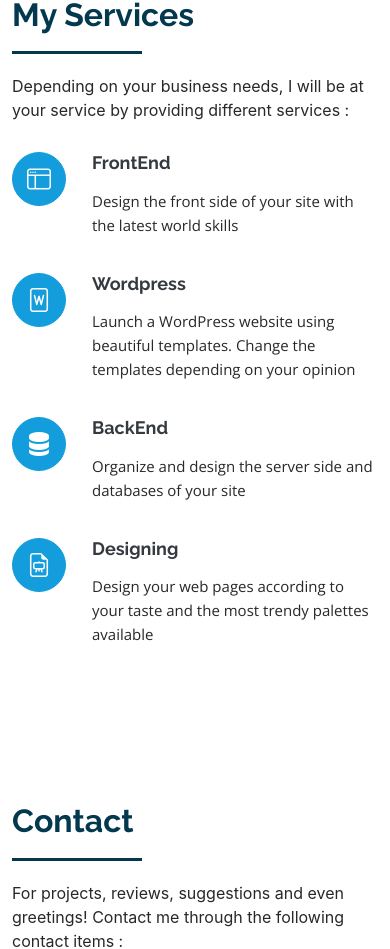
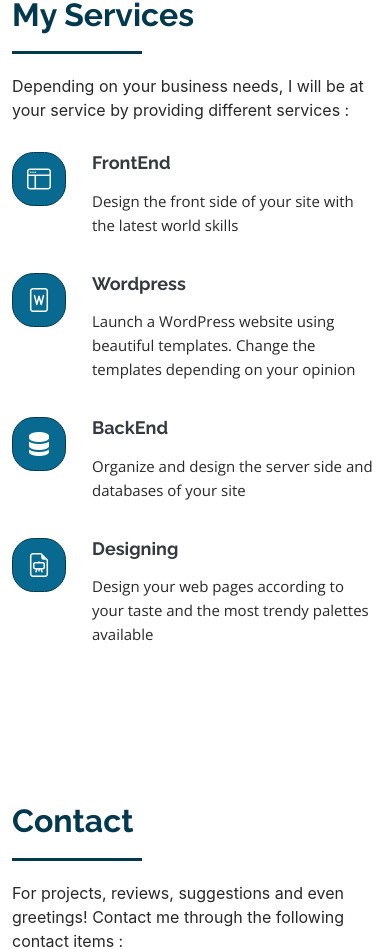
Before and after one commit to towfigh/tofighnazari.ir, a React (Create React App) app: page / in a window 390 px wide. Shown: the part 7106-8055 px from the top of the page. Built offline with nearby package versions, Linux system fonts and the light colour scheme.

Commit message:
servises icons alignment in persian language fixed

```diff
--- a/public/assets/css/style.css
+++ b/public/assets/css/style.css
@@ -251,7 +251,7 @@ h1, h2, h3, h4, h5, h6 {
 
 /* Below code doesn't work i dont know why ! */
 .bi {
-  transition: all 4s !important;
+  transition: all 1s !important;
 }
 
 
@@ -746,11 +746,25 @@ section {
   justify-content: center;
   width: 54px;
   height: 54px;
-  background: #149ddd;
-  border-radius: 50%;
-  transition: 0.5s;
-  border: 1px solid #149ddd;
+  background: #096a91;
+  border-radius: 40%;
+  transition: 1s;
+  border: 1px solid #03394e;
 }
+
+.servFa {
+  float: right !important;
+  margin-left: 20px;
+  /* margin-bottom: 100px; */
+}
+
+.servDescFa{
+  margin-right: 80px;
+  font-family: "Open Sans", "BRoyaBold";
+  line-height: 24px;
+  font-size: 15px;
+}
+
 .services .icon i {
   color: #fff;
   font-size: 24px;
@@ -760,7 +774,7 @@ section {
   background: #fff;
 }
 .services .icon-box:hover .icon i {
-  color: #057db4;
+  color: #03394e;
 }
 .services .title {
   margin-left: 80px;
@@ -768,11 +782,28 @@ section {
   margin-bottom: 15px;
   font-size: 18px;
 }
+.services .faTitle {
+  margin-right: 80px;
+  font-weight: 700;
+  margin-bottom: 15px;
+  font-size: 18px;
+}
+
 .services .title a {
   color: #343a40;
+  transition: all 0.5s;
+}
+.services .faTitle a {
+  color: #343a40;
+  transition: all 0.5s;
 }
 .services .title a:hover {
   color: #149ddd;
+  transition: all 0.5s;
+}
+.services .faTitle a:hover {
+  color: #149ddd;
+  transition: all 0.5s;
 }
 .services .description {
   font-family: "Open Sans", "BRoyaBold";
--- a/src/Components/Services.js
+++ b/src/Components/Services.js
@@ -1,9 +1,22 @@
+import { useEffect, useState } from "react";
 import { useTranslation } from "react-i18next";
 
 const Services = () => {
 
 
   const {t , i18n} = useTranslation();
+
+
+  const [isFa, setFa] = useState("false");
+
+    useEffect(() => {
+      if (i18n.language==="fa") {
+        setFa(true);
+      } else {
+        setFa(false);
+      }
+    }, [i18n.language]);
+
 
     return(
 
@@ -17,24 +30,24 @@ const Services = () => {
 
           <div className="row">
             <div className="col-lg-3 col-md-6 icon-box" data-aos="fade-up">
-              <div className="icon"><i className="bi bi-window-sidebar"></i></div>
-              <h4 className="title"><a href="#services">{t("FrontEnd")}</a></h4>
-              <p className="description">{t("Design the front side of your site with the latest world skills")}</p>
-            </div>
-            <div className="col-lg-3 col-md-6 icon-box" data-aos="fade-up" data-aos-delay="100">
-              <div className="icon"><i className="bi bi-file-word"></i></div>
-              <h4 className="title"><a href="#services">{t("Wordpress")}</a></h4>
-              <p className="description">{t("Launch a WordPress website using beautiful templates. Change the templates depending on your opinion")}</p>
+              <div className={isFa ? 'servFa icon' : 'icon'}><i className="bi bi-window-sidebar"></i></div>
+              <h4 className={isFa ? 'faTitle' : 'title'}><a href="#services">{t("FrontEnd")}</a></h4>
+              <p className={isFa ? 'servDescFa' : 'description'}>{t("Design the front side of your site with the latest world skills")}</p>
             </div>
             <div className="col-lg-3 col-md-6 icon-box" data-aos="fade-up" data-aos-delay="200">
-              <div className="icon"><i className="bi bi-server"></i></div>
-              <h4 className="title"><a href="#services">{t("BackEnd")}</a></h4>
-              <p className="description">{t("Organize and design the server side and databases of your site")}</p>
+              <div className={isFa ? 'servFa icon' : 'icon'}><i className="bi bi-file-word"></i></div>
+              <h4 className={isFa ? 'faTitle' : 'title'}><a href="#services">{t("Wordpress")}</a></h4>
+              <p className={isFa ? 'servDescFa' : 'description'}>{t("Launch a WordPress website using beautiful templates. Change the templates depending on your opinion")}</p>
             </div>
-            <div className="col-lg-3 col-md-6 icon-box" data-aos="fade-up" data-aos-delay="300">
-              <div className="icon"><i className="bi bi-file-earmark-easel"></i></div>
-              <h4 className="title"><a href="#services">{t("Designing")}</a></h4>
-              <p className="description">{t("Design your web pages according to your taste and the most trendy palettes available")}</p>
+            <div className="col-lg-3 col-md-6 icon-box" data-aos="fade-up" data-aos-delay="400">
+              <div className={isFa ? 'servFa icon' : 'icon'}><i className="bi bi-server"></i></div>
+              <h4 className={isFa ? 'faTitle' : 'title'}><a href="#services">{t("BackEnd")}</a></h4>
+              <p className={isFa ? 'servDescFa' : 'description'}>{t("Organize and design the server side and databases of your site")}</p>
+            </div>
+            <div className="col-lg-3 col-md-6 icon-box" data-aos="fade-up" data-aos-delay="600">
+              <div className={isFa ? 'servFa icon' : 'icon'}><i className="bi bi-file-earmark-easel"></i></div>
+              <h4 className={isFa ? 'faTitle' : 'title'}><a href="#services">{t("Designing")}</a></h4>
+              <p className={isFa ? 'servDescFa' : 'description'}>{t("Design your web pages according to your taste and the most trendy palettes available")}</p>
             </div>
           </div>
         </div>
```
